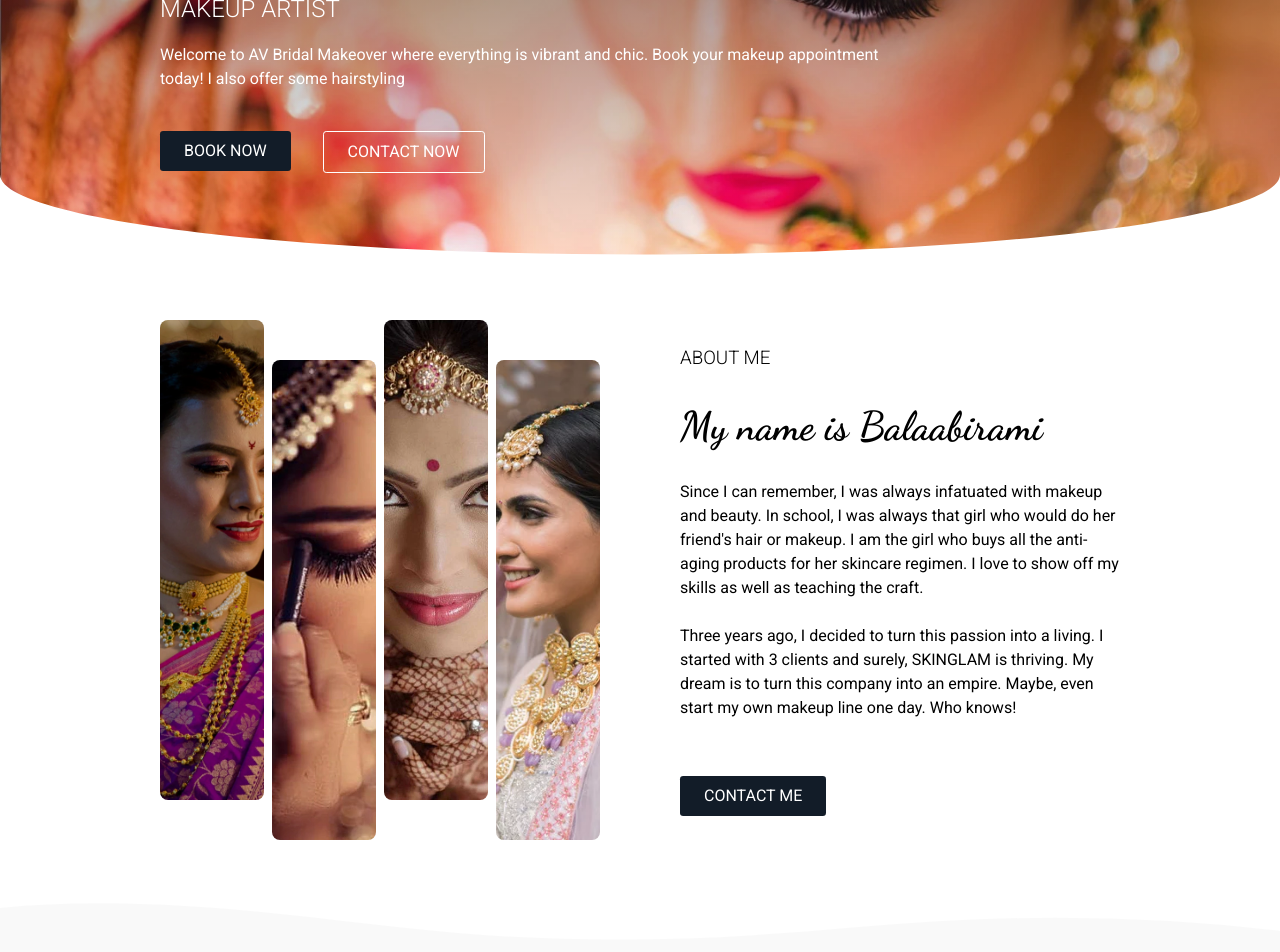
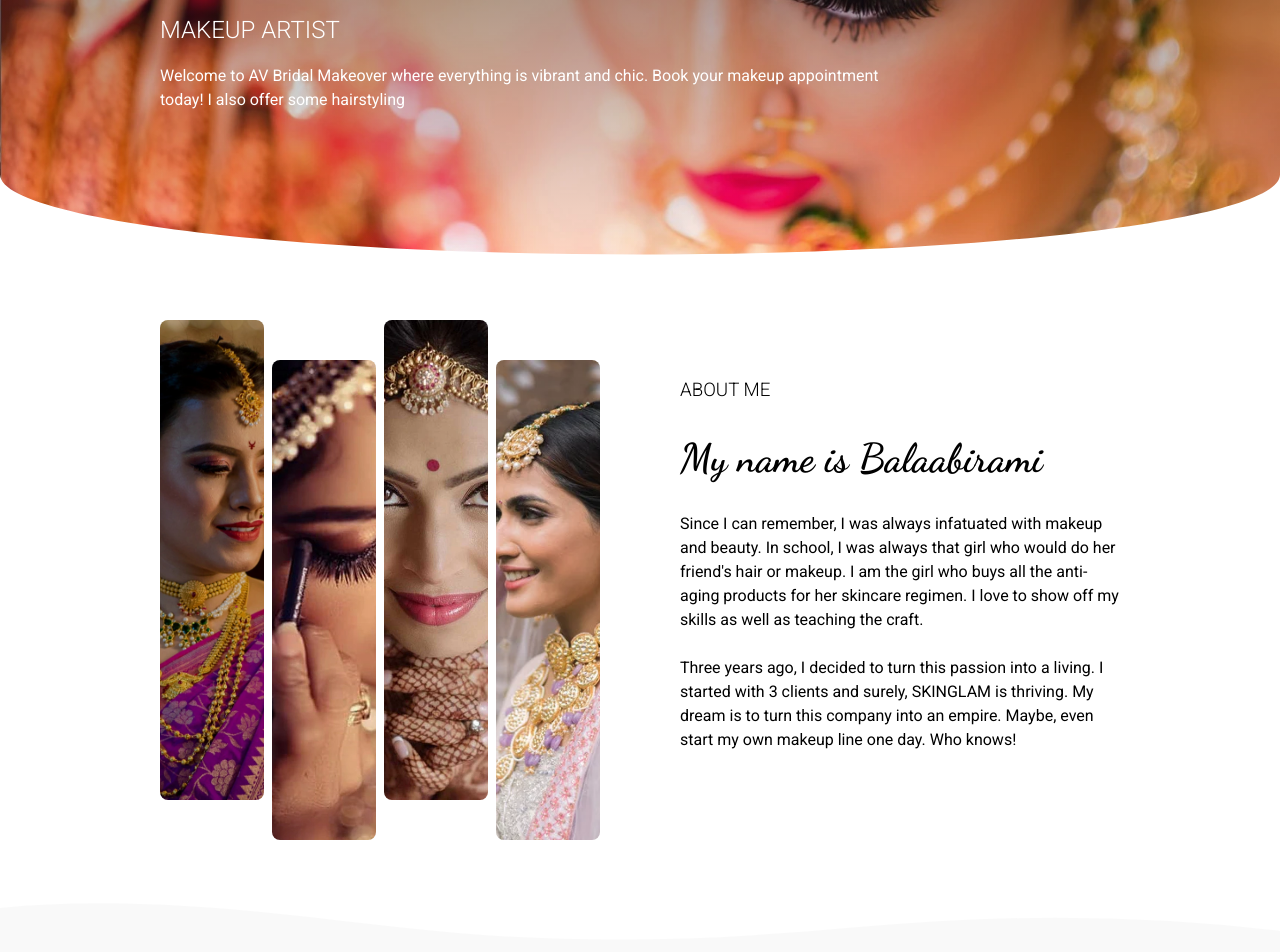
Before and after one commit to reactivicky/abi-parlour, a React (Vite) app: page / in a window 1280 px wide. Shown: the part 380-1332 px from the top of the page. Built offline with nearby package versions, Linux system fonts and the light colour scheme.

Commit message:
removed buttons

```diff
--- a/src/components/AboutMe/index.jsx
+++ b/src/components/AboutMe/index.jsx
@@ -5,7 +5,7 @@ import {
   SectionName,
   Heading,
 } from "./style";
-import Button from "../Common/Button";
+// import Button from "../Common/Button";
 
 const AboutMe = () => {
   return (
@@ -36,7 +36,7 @@ const AboutMe = () => {
           line one day. Who knows!
         </p>
 
-        <Button>Contact Me</Button>
+        {/* <Button>Contact Me</Button> */}
       </TextContainer>
     </Container>
   );
--- a/src/components/Hero/index.jsx
+++ b/src/components/Hero/index.jsx
@@ -1,6 +1,6 @@
-import Button from "../Common/Button";
+// import Button from "../Common/Button";
 import Navbar from "../Navbar";
-import { Container, H2, TextBlock, H1, H3, P, BtnContainer } from "./style";
+import { Container, H2, TextBlock, H1, H3, P } from "./style";
 
 const Hero = () => {
   return (
@@ -14,10 +14,10 @@ const Hero = () => {
           Welcome to AV Bridal Makeover where everything is vibrant and chic.
           Book your makeup appointment today! I also offer some hairstyling
         </P>
-        <BtnContainer>
+        {/* <BtnContainer>
           <Button>Book Now</Button>
           <Button variant="secondary">Contact Now</Button>
-        </BtnContainer>
+        </BtnContainer> */}
       </TextBlock>
       <div className="curve">
         <svg
```
